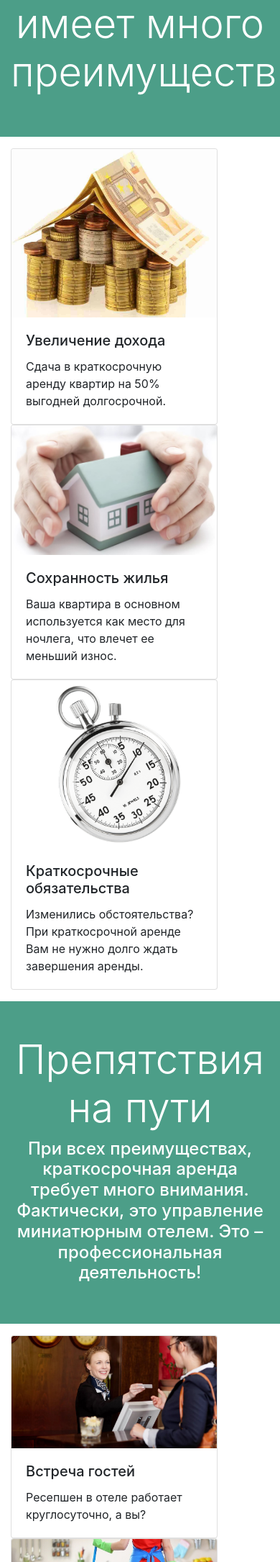
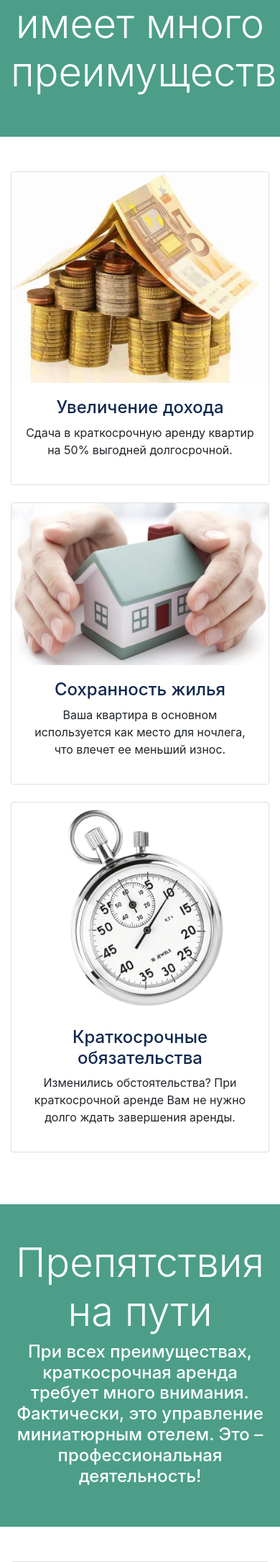
Before and after one commit to svpolonsky/btre_project, a Django app: page / in a window 390 px wide. Shown: the part 493-2663 px from the top of the page at 72% size. Run offline with Django 3.2, Linux system fonts and the light colour scheme; data that the repository does not hold is empty; some libraries are stand-ins or nearby versions.

Commit message:
Optimized index' cards for mobile

```diff
--- a/templates/pages/index.html
+++ b/templates/pages/index.html
@@ -15,40 +15,52 @@
     </div>
   </section>
 
-
-
+  <section id="listings" class="py-5">
     <div class="container">
-      <div class="row pt-3 pb-3">
-        <div class="col-md-4">
-          <div class="card" style="width: 18rem;">
-            <img class="card-img-top" src="{% static 'img/income_increase.jpg' %}" alt="Card image cap">
+      <div class="row">
+        <div class="col-md-6 col-lg-4 mb-4">
+          <div class="card listing-preview">
+            <img class="card-img-top" src="{% static 'img/income_increase.jpg' %}" alt="">
             <div class="card-body">
-              <h5 class="card-title">Увеличение дохода</h5>
-              <p class="card-text">Сдача в краткосрочную аренду квартир на 50% выгодней долгосрочной.</p>
-              <!-- a href="#" class="btn btn-primary">Подробнее</a> -->
+              <div class="listing-heading text-center">
+                <h4 class="text-primary">Увеличение дохода</h4>
+                <p>
+                  Сдача в краткосрочную аренду квартир на 50% выгодней долгосрочной.
+                </p>
               </div>
             </div>
           </div>
-        <div class="col-md-4">
-        <div class="card" style="width: 18rem;">
-          <img class="card-img-top" src="{% static 'img/house_safety.jpg' %}" alt="Card image cap">
+        </div>
+        <div class="col-md-6 col-lg-4 mb-4">
+          <div class="card listing-preview">
+            <img class="card-img-top" src="{% static 'img/house_safety.jpg' %}" alt="">
             <div class="card-body">
-            <h5 class="card-title">Сохранность жилья</h5>
-            <p class="card-text">Ваша квартира в основном используется как место для ночлега, что влечет ее меньший износ.</p>
+              <div class="listing-heading text-center">
+                <h4 class="text-primary">Сохранность жилья</h4>
+                <p>
+                  Ваша квартира в основном используется как место для ночлега, что влечет ее меньший износ.
+                </p>
               </div>
             </div>
           </div>
-      <div class="col-md-4">
-        <div class="card" style="width: 18rem;">
-          <img class="card-img-top" src="{% static 'img/short_term.png' %}" alt="Card image cap">
+        </div>
+        <div class="col-md-6 col-lg-4 mb-4">
+          <div class="card listing-preview">
+            <img class="card-img-top" src="{% static 'img/short_term.png' %}" alt="">
             <div class="card-body">
-            <h5 class="card-title">Краткосрочные обязательства</h5>
-            <p class="card-text">Изменились обстоятельства? При краткосрочной аренде Вам не нужно долго ждать завершения аренды.</p>
+              <div class="listing-heading text-center">
+                <h4 class="text-primary">Краткосрочные обязательства</h4>
+                <p>
+                  Изменились обстоятельства? При краткосрочной аренде Вам не нужно долго ждать завершения аренды.
+                </p>
               </div>
             </div>
           </div>
         </div>
       </div>
+    </div>
+  </section>
+
 
   <!-- Roadblocks -->
   <section id="showcase-inner" class="py-5 text-white">
@@ -63,38 +75,51 @@
   </div>
   </section>
 
-
+  <section id="listings" class="py-5">
     <div class="container">
-    <div class="row pt-3 pb-3">
-      <div class="col-md-4">
-        <div class="card" style="width: 18rem;">
-          <img class="card-img-top" src="{% static 'img/reception.jpg' %}" alt="Card image cap">
+      <div class="row">
+        <div class="col-md-6 col-lg-4 mb-4">
+          <div class="card listing-preview">
+            <img class="card-img-top" src="{% static 'img/reception.jpg' %}" alt="">
             <div class="card-body">
-            <h5 class="card-title">Встреча гостей</h5>
-            <p class="card-text">Ресепшен в отеле работает круглосуточно, а вы?</p>
+              <div class="listing-heading text-center">
+                <h4 class="text-primary">Встреча гостей</h4>
+                <p>
+                  Ресепшен в отеле работает круглосуточно, а вы?
+                </p>
               </div>
             </div>
           </div>
-      <div class="col-md-4">
-      <div class="card" style="width: 18rem;">
-        <img class="card-img-top" src="{% static 'img/cleaning.jpg' %}" alt="Card image cap">
+        </div>
+        <div class="col-md-6 col-lg-4 mb-4">
+          <div class="card listing-preview">
+            <img class="card-img-top" src="{% static 'img/cleaning.jpg' %}" alt="">
             <div class="card-body">
-          <h5 class="card-title">Уборка квартиры</h5>
-          <p class="card-text">Вы готовы убирать квартиру за гостями или проконтролировать работу уборщицы?</p>
+              <div class="listing-heading text-center">
+                <h4 class="text-primary">Уборка квартиры</h4>
+                <p>
+                  Вы готовы убирать квартиру за гостями или проконтролировать работу уборщицы?
+                </p>
               </div>
             </div>
           </div>
-    <div class="col-md-4">
-      <div class="card" style="width: 18rem;">
-        <img class="card-img-top" src="{% static 'img/repair.jpg' %}" alt="Card image cap">
+        </div>
+        <div class="col-md-6 col-lg-4 mb-4">
+          <div class="card listing-preview">
+            <img class="card-img-top" src="{% static 'img/repair.jpg' %}" alt="">
             <div class="card-body">
-          <h5 class="card-title">Мелкий ремонт</h5>
-          <p class="card-text">Трудно разобраться во всем, а вызов мастера обойдется дорого.</p>
+              <div class="listing-heading text-center">
+                <h4 class="text-primary">Мелкий ремонт</h4>
+                <p>
+                  Трудно разобраться во всем, а вызов мастера обойдется дорого.
+                </p>
               </div>
             </div>
           </div>
         </div>
       </div>
+    </div>
+  </section>
 
 
 
@@ -111,38 +136,51 @@
   </section>
 
 
-
+  <section id="listings" class="py-5">
     <div class="container">
-    <div class="row pt-3  pb-3">
-      <div class="col-md-4">
-        <div class="card" style="width: 18rem;">
-          <img class="card-img-top" src="{% static 'img/long_distance.jpg' %}" alt="Card image cap">
+      <div class="row">
+        <div class="col-md-6 col-lg-4 mb-4">
+          <div class="card listing-preview">
+            <img class="card-img-top" src="{% static 'img/long_distance.jpg' %}" alt="">
             <div class="card-body">
-            <h5 class="card-title">Удаленность</h5>
-            <p class="card-text">Вы живете в другом городе или стране.</p>
+              <div class="listing-heading text-center">
+                <h4 class="text-primary">Удаленность</h4>
+                <p>
+                  Вы живете в другом городе или стране.
+                </p>
               </div>
             </div>
           </div>
-      <div class="col-md-4">
-      <div class="card" style="width: 18rem;">
-        <img class="card-img-top" src="{% static 'img/being_busy.jpg' %}" alt="Card image cap">
+        </div>
+        <div class="col-md-6 col-lg-4 mb-4">
+          <div class="card listing-preview">
+            <img class="card-img-top" src="{% static 'img/being_busy.jpg' %}" alt="">
             <div class="card-body">
-          <h5 class="card-title">Занятость</h5>
-          <p class="card-text">Ваше время и мысли заняты другим.</p>
+              <div class="listing-heading text-center">
+                <h4 class="text-primary">Занятость</h4>
+                <p>
+                  Ваше время и мысли заняты другим.
+                </p>
               </div>
             </div>
           </div>
-    <div class="col-md-4">
-      <div class="card" style="width: 18rem;">
-        <img class="card-img-top" src="{% static 'img/being_investor.jpg' %}" alt="Card image cap">
+        </div>
+        <div class="col-md-6 col-lg-4 mb-4">
+          <div class="card listing-preview">
+            <img class="card-img-top" src="{% static 'img/being_investor.jpg' %}" alt="">
             <div class="card-body">
-          <h5 class="card-title">Инвестор</h5>
-          <p class="card-text">Вы хотите повысить доходность своей недвижимости.</p>
+              <div class="listing-heading text-center">
+                <h4 class="text-primary">Инвестор</h4>
+                <p>
+                  Вы хотите повысить доходность своей недвижимости.
+                </p>
               </div>
             </div>
           </div>
         </div>
       </div>
+    </div>
+  </section>
 
 
   <!-- Our Offer -->
@@ -160,42 +198,61 @@
   </section>
 
 
-
+  <section id="listings" class="py-5">
     <div class="container">
-    <div class="row pt-3 pb-3">
-      <div class="col-md-4">
-        <div class="card" style="width: 18rem;">
-          <img class="card-img-top" src="{% static 'img/transparent_money.jpg' %}" alt="Card image cap">
+      <div class="row">
+        <div class="col-md-6 col-lg-4 mb-4">
+          <div class="card listing-preview">
+            <img class="card-img-top" src="{% static 'img/transparent_money.jpg' %}" alt="">
             <div class="card-body">
-            <h5 class="card-title">Прозрачность</h5>
-            <p class="card-text">Вы видите все расходы и доходы. Мы работаем за процент от вашей прибыли, это – лучший мотиватор нашей добросовестности.
+              <div class="listing-heading text-center">
+                <h4 class="text-primary">Прозрачность</h4>
+                <p>
+                  Вы видите все расходы и доходы. Мы работаем за процент от вашей прибыли, это – лучший мотиватор нашей добросовестности.
                 </p>
               </div>
             </div>
           </div>
-      <div class="col-md-4">
-      <div class="card" style="width: 18rem;">
-        <img class="card-img-top" src="{% static 'img/inspection.jpg' %}" alt="Card image cap">
+        </div>
+        <div class="col-md-6 col-lg-4 mb-4">
+          <div class="card listing-preview">
+            <img class="card-img-top" src="{% static 'img/inspection.jpg' %}" alt="">
             <div class="card-body">
-          <h5 class="card-title">Контроль</h5>
-          <p class="card-text">В любой момент между гостями вы можете лично проверить состояние квартиры.</p>
+              <div class="listing-heading text-center">
+                <h4 class="text-primary">Контроль</h4>
+                <p>
+                  В любой момент между гостями вы можете лично проверить состояние квартиры.
+                </p>
               </div>
             </div>
           </div>
-    <div class="col-md-4">
-      <div class="card" style="width: 18rem;">
-        <img class="card-img-top" src="{% static 'img/recommendation.jpg' %}" alt="Card image cap">
+        </div>
+        <div class="col-md-6 col-lg-4 mb-4">
+          <div class="card listing-preview">
+            <img class="card-img-top" src="{% static 'img/recommendation.jpg' %}" alt="">
             <div class="card-body">
-          <h5 class="card-title">Рекомендации</h5>
-          <p class="card-text">Принимая решение работать с нами, вы сможете спросить мнение наших клиентов.</p>
+              <div class="listing-heading text-center">
+                <h4 class="text-primary">Рекомендации</h4>
+                <p>
+                  Принимая решение работать с нами, вы сможете спросить мнение наших клиентов.
+                </p>
               </div>
             </div>
           </div>
         </div>
       </div>
+    </div>
+  </section>
 
-  <section id="offer" class="bg-dark text-white text-center">
+  <section id="showcase-inner" class="py-5 text-white">
+    <div class="container">
+      <div class="row text-center">
+        <div class="col-md-12">
+          <h3 class="display-4">Заинтересованы заработать с нами?</h3>
           <button class="btn-primary btn-block btn-lg" data-toggle="modal" data-target="#inquiryModal">Оставить Заявку</button>
+        </div>
+    </div>
+  </div>
   </section>
 
 
@@ -248,92 +305,5 @@
   <!-- Alerts -->
   {% include 'partials/_alerts.html'%}
 
-  <!-- Listings -->
-  <section id="listings" class="py-5">
-    <div class="container">
-      <h3 class="text-center mb-3">Последние добавления</h3>
-      <div class="row">
-        {% if listings %}
-          {% for listing in listings %}
-            <div class="col-md-6 col-lg-4 mb-4">
-              <div class="card listing-preview">
-                <img class="card-img-top" src="{{listing.photo_main.url}}" alt="">
-                <div class="card-img-overlay">
-                  <h2>
-                    <span class="badge badge-secondary text-white">${{listing.price | intcomma}}</span>
-                  </h2>
-                </div>
-                <div class="card-body">
-                  <div class="listing-heading text-center">
-                    <h4 class="text-primary">{{ listing.title }}</h4>
-                    <p>
-                      <i class="fas fa-map-marker text-secondary"></i> {{ listing.city }} {{ listing.state }}, {{ listing.zipcode }}</p>
-                  </div>
-                  <hr>
-                  <div class="row py-2 text-secondary">
-                    <div class="col-6">
-                      <i class="fas fa-th-large"></i> Sqft: {{ listing.sqft }}</div>
-                    <div class="col-6">
-                      <i class="fas fa-car"></i> Garage: {{ listing.garage }}</div>
-                  </div>
-                  <div class="row py-2 text-secondary">
-                    <div class="col-6">
-                      <i class="fas fa-bed"></i> Bedrooms: {{ listing.bedrooms }}</div>
-                    <div class="col-6">
-                      <i class="fas fa-bath"></i> Bathrooms: {{ listing.bathrooms }}</div>
-                  </div>
-                  <hr>
-                  <div class="row py-2 text-secondary">
-                    <div class="col-6">
-                      <i class="fas fa-user"></i> {{ listing.realtor }}</div>
-                  </div>
-                  <div class="row text-secondary pb-2">
-                    <div class="col-6">
-                      <i class="fas fa-clock"></i> {{ listing.list_date | timesince }}</div>
-                  </div>
-                  <hr>
-                  <a href="{% url 'listing' listing.id %}" class="btn btn-primary btn-block">More Info</a>
-                </div>
-              </div>
-            </div>
-          {% endfor %}
-        {%else%}
-          <div class="col-md-12">
-            <p>No Listings Available</p>
-          </div>
-        {% endif %}
-
-      </div>
-    </div>
-  </section>
-
-  <section id="services" class="py-5 bg-secondary text-white">
-    <div class="container">
-      <div class="row text-center">
-        <div class="col-md-4">
-          <i class="fas fa-comment fa-4x mr-4"></i>
-          <hr>
-          <h3>Consulting Services</h3>
-          <p>Lorem ipsum dolor sit amet consectetur adipisicing elit. Incidunt, debitis nam! Repudiandae, provident iste consequatur
-            hic dignissimos ratione ea quae.</p>
-        </div>
-        <div class="col-md-4">
-          <i class="fas fa-home fa-4x mr-4"></i>
-          <hr>
-          <h3>Propery Management</h3>
-          <p>Lorem ipsum dolor sit amet consectetur adipisicing elit. Incidunt, debitis nam! Repudiandae, provident iste consequatur
-            hic dignissimos ratione ea quae.</p>
-        </div>
-        <div class="col-md-4">
-          <i class="fas fa-suitcase fa-4x mr-4"></i>
-          <hr>
-          <h3>Renting & Selling</h3>
-          <p>Lorem ipsum dolor sit amet consectetur adipisicing elit. Incidunt, debitis nam! Repudiandae, provident iste consequatur
-            hic dignissimos ratione ea quae.</p>
-        </div>
-      </div>
-    </div>
-  </section>
-
 
 {% endblock %}
```
Lines whose indentation alone changed are shown as unchanged.
